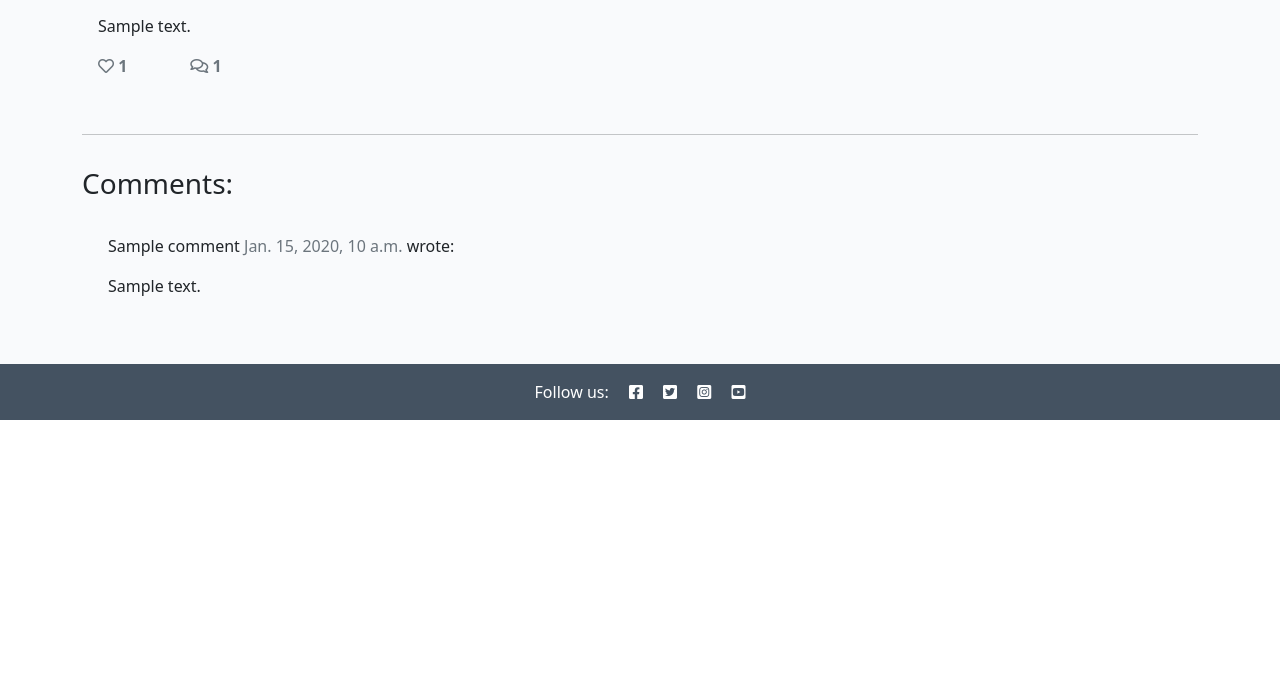
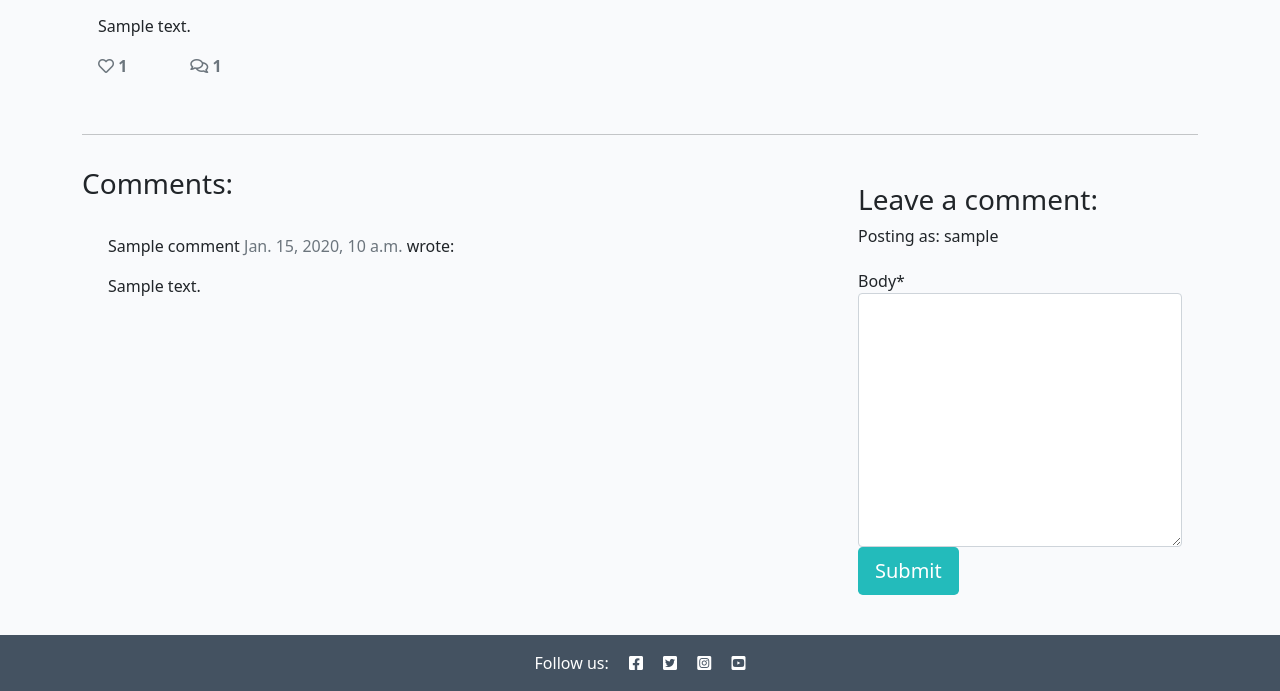
Before and after one commit to Code-Institute-Submissions/Estelindis-legendarium_JanResub, a Django app: a page that uses templates/story_detail.html in a window 1280 px wide. Shown: the part 398-1089 px from the top of the page. Before the commit the page ends 818 px from the top, so only its background shows below. Run offline with Django 3.2, Linux system fonts and the light colour scheme; a user stored in the database is signed in; tables that the repository leaves empty hold one stand-in row (values such as "Sample post"); some libraries are stand-ins or nearby versions.

Commit message:
Add user comment functionality

```diff
--- a/chargen/views.py
+++ b/chargen/views.py
@@ -16,7 +16,7 @@ class StoryDetail(View):
     def get(self, request, slug, *args, **kwargs):
         queryset = Story.objects.filter(status=1)
         story = get_object_or_404(queryset, slug=slug)
-        comments = story.comments.filter(approved=True).order_by("-created_on")
+        comments = story.comments.filter(approved=True).order_by("created_on")
         in_library = False
         if story.library.filter(id=self.request.user.id).exists():
             in_library = True
@@ -27,7 +27,38 @@ class StoryDetail(View):
             {
                 "story": story,
                 "comments": comments,
+                "commented": False,
                 "in_library": in_library,
                 "comment_form": CommentForm()
             },
         )
+
+    def post(self, request, slug, *args, **kwargs):
+        queryset = Story.objects.filter(status=1)
+        story = get_object_or_404(queryset, slug=slug)
+        comments = story.comments.filter(approved=True).order_by("created_on")
+        in_library = False
+        if story.library.filter(id=self.request.user.id).exists():
+            in_library = True
+
+        comment_form = CommentForm(data=request.POST)
+        if comment_form.is_valid():
+            comment_form.instance.email = request.user.email
+            comment_form.instance.name = request.user.username
+            comment = comment_form.save(commit=False)
+            comment.story = story
+            comment.save()
+        else:
+            comment_form = CommentForm()
+
+        return render(
+            request,
+            "story_detail.html",
+            {
+                "story": story,
+                "comments": comments,
+                "commented": True,
+                "in_library": in_library,
+                "comment_form": CommentForm()
+            },
+        )
--- a/templates/story_detail.html
+++ b/templates/story_detail.html
@@ -81,6 +81,22 @@
         <div class="col-md-4 card mb-4  mt-3 ">
             <div class="card-body">
                 <!-- For later -->
+                {% if commented %}
+                <div class="alert alert-success" role="alert">
+                    Your comment is awaiting approval
+                </div>
+                {% else %}
+                {% if user.is_authenticated %}
+
+                <h3>Leave a comment:</h3>
+                <p>Posting as: {{ user.username }}</p>
+                <form method="post" style="margin-top: 1.3em;">
+                    {{ comment_form | crispy }}
+                    {% csrf_token %}
+                    <button type="submit" class="btn btn-signup btn-lg">Submit</button>
+                </form>
+                {% endif %}
+                {% endif %}
             </div>
         </div>
     </div>
```
